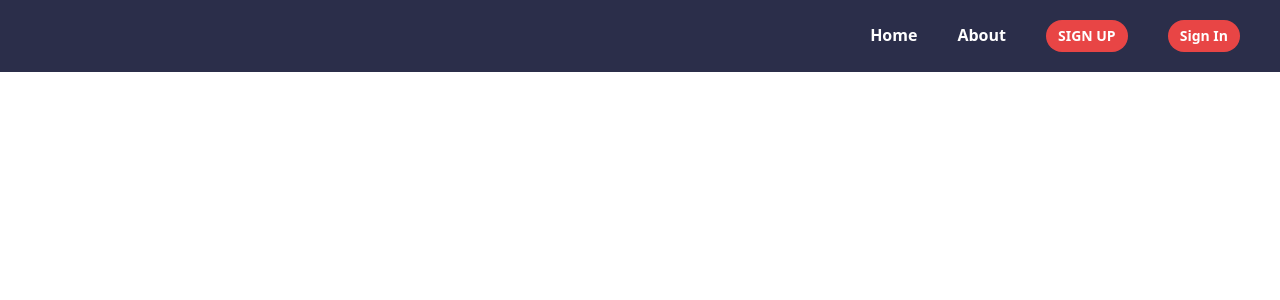
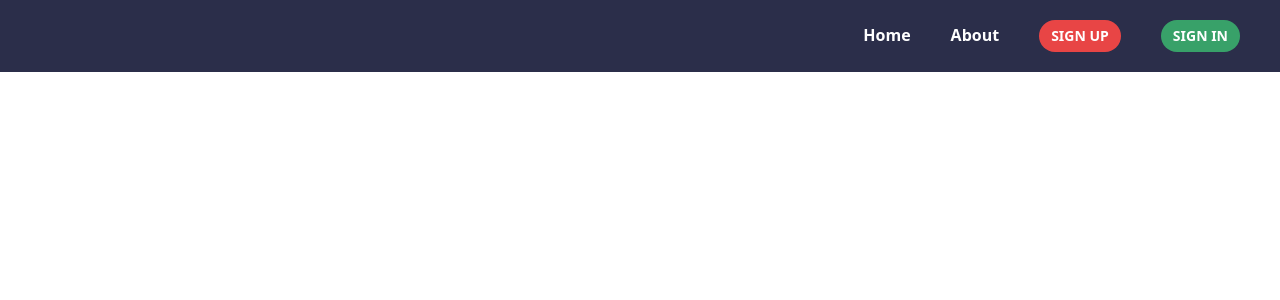
Before and after one commit to AhsanSarwar45/moseeqi, a React (Create React App) app in the folder client/: page / in a window 1280 px wide. Shown: the top 300 px of the page. Built offline with nearby package versions, Linux system fonts and the light colour scheme.

Commit message:
minor Button change

```diff
--- a/client/src/components/NavBar.jsx
+++ b/client/src/components/NavBar.jsx
@@ -20,8 +20,8 @@ export const Navbar = () => (
                 </Button>
         </Link>
         <Link to='/sign_in'>
-                <Button colorScheme="secondary" textColor="white" size="sm">
-                    Sign In
+                <Button colorScheme="green" textColor="white" size="sm">
+                    SIGN IN
                 </Button>
         </Link>
     </HStack>
```
